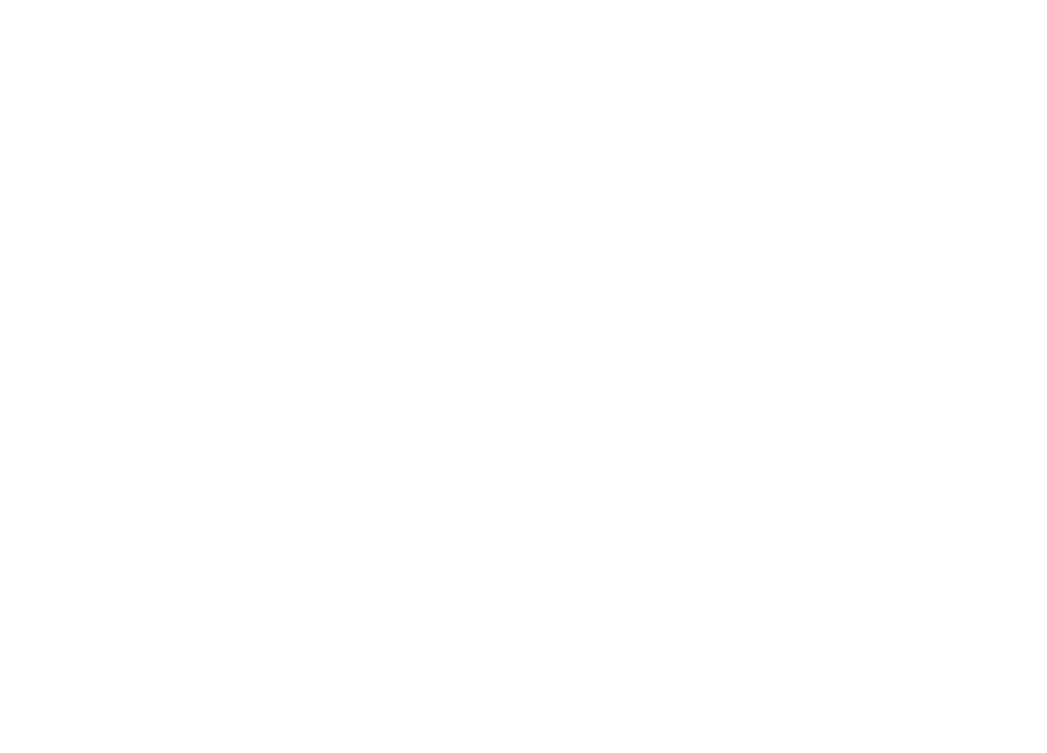
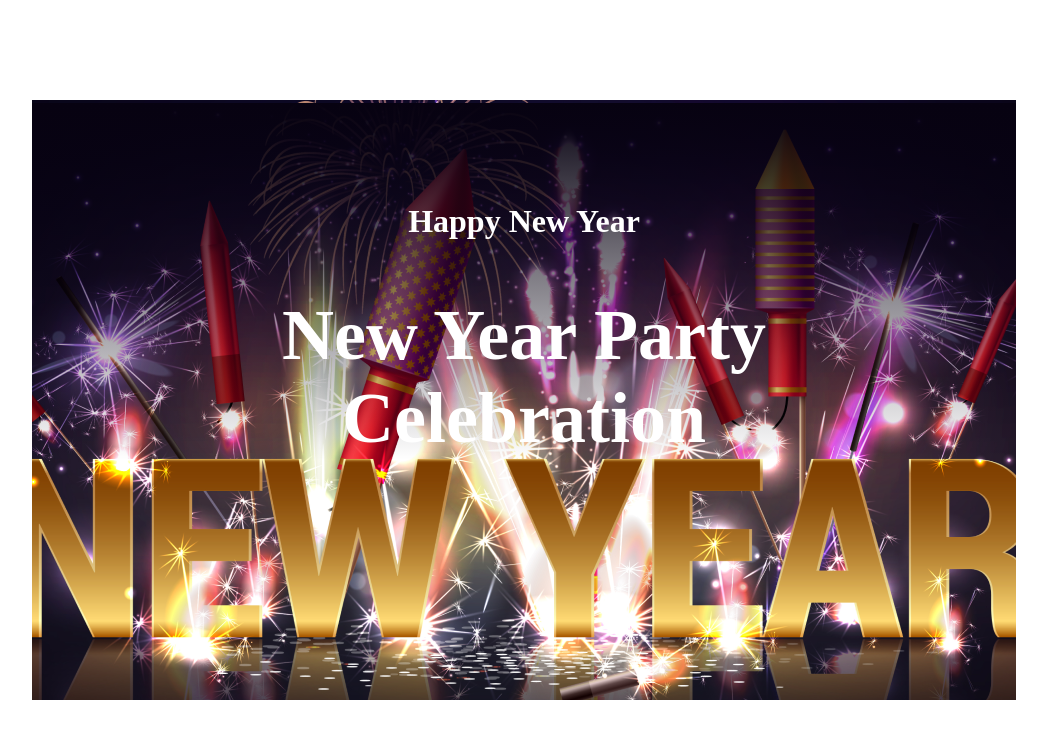
Before and after one commit to Nazib910/Assignment-1, a plain HTML site: page index.html in a window 1280 px wide. Shown: the whole page, without its empty margins (116-1163 px from the left). Drawn offline with Linux system fonts and the light colour scheme.

Commit message:
added few things

```diff
--- /dev/null
+++ b/css/style.css
@@ -0,0 +1,35 @@
+.main-container {
+    display: flex;
+    justify-content: center;
+    margin-top: 50px;
+    margin-right: 140px;
+    margin-left: 140px;
+}
+
+.new-year-section {
+    width: 1600px;
+    height: 700px;
+    color: #fff;
+    font-family: Merriweather;
+    text-align: center;
+    background-image: url('../resources/Banner\ Image.png');
+    background-position: center;
+    background-repeat: no-repeat;
+
+}
+
+.new-year-section h1 {
+    font-size: 72px;
+    font-weight: 900;
+}
+
+.new-year-section h5 {
+    padding-top: 100px;
+    font-size: 32px;
+    font-weight: 900;
+}
+
+.new-year-description {
+
+    background: linear-gradient(180deg, #070211 0%, rgba(7, 2, 17, 0.00) 100%);
+}
--- a/index.html
+++ b/index.html
@@ -1,15 +1,22 @@
 <!DOCTYPE html>
 <html lang="en">
+
 <head>
     <meta charset="UTF-8">
     <meta name="viewport" content="width=device-width, initial-scale=1.0">
     <title>Happy New Year</title>
+    <link rel="stylesheet" href="css/style.css">
 </head>
+
 <body>
     <div class="main-container">
         <div class="new-year-section">
-
+            <div class="new-year-description">
+                <h5>Happy New Year</h5>
+                <h1>New Year Party<br>Celebration</h1>
+            </div>
         </div>
     </div>
 </body>
+
 </html>
```
